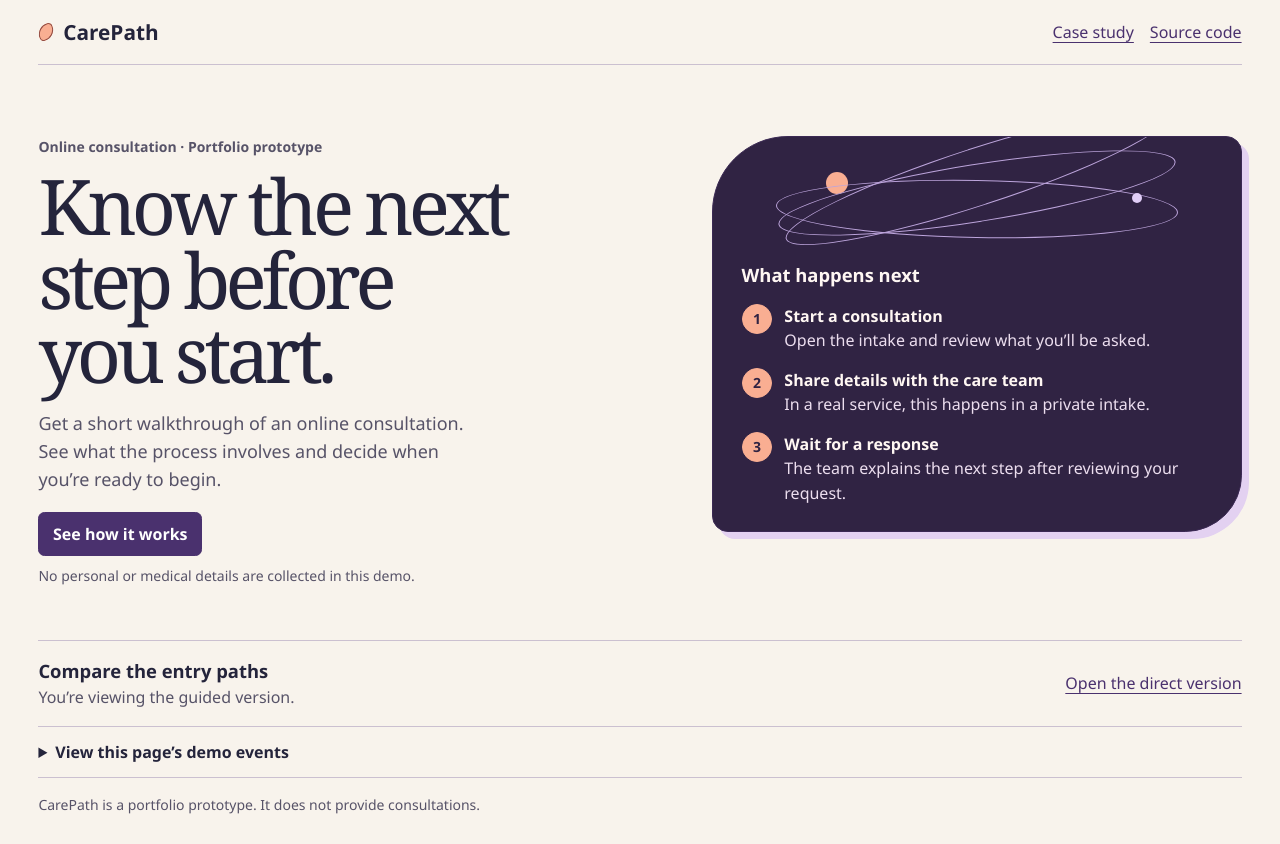
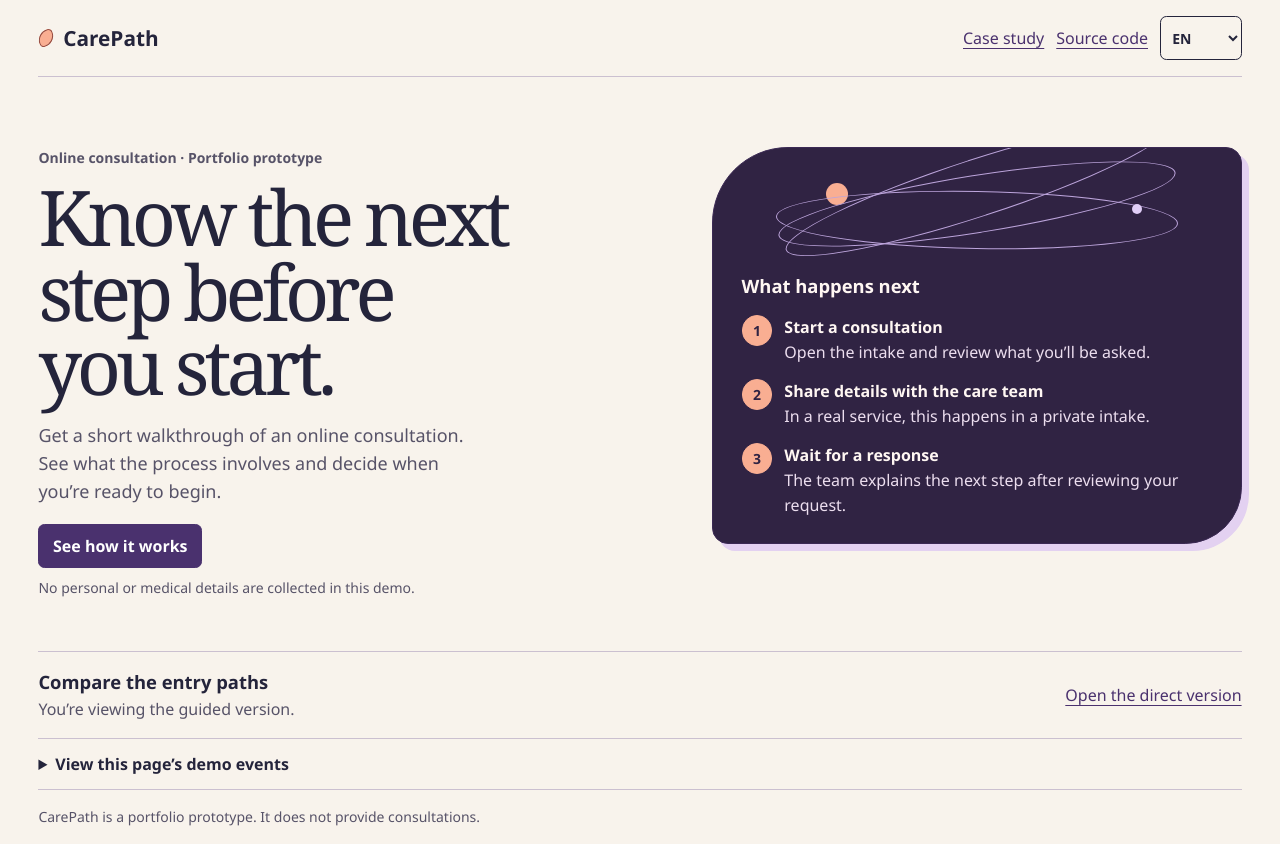
Before and after one commit to wesleybertolaia/carepath, a plain HTML site: page index.html in a window 1280 px wide. Drawn offline with Linux system fonts and the light colour scheme.

Commit message:
Add English and Brazilian Portuguese language support

```diff
--- a/app.js
+++ b/app.js
@@ -1,3 +1,4 @@
+const { t, apply, url } = window.siteLocale;
 const variant = new URLSearchParams(location.search).get('path') === 'direct' ? 'direct' : 'guided';
 const topics = {
   steps: ['How the process works', 'You’d open a private intake, share the details the care team requests, and wait for a response about the next step.'],
@@ -15,7 +16,7 @@ let selection = '';
 
 function track(name, detail = '') {
   const item = document.createElement('li');
-  item.textContent = variant + ' / ' + name + (detail ? ' / ' + detail : '');
+  item.textContent = t(variant) + ' / ' + t(name) + (detail ? ' / ' + t(detail) : '');
   events.append(item);
 }
 
@@ -23,8 +24,9 @@ function showStep(step, markup, progress) {
   hero.hidden = true;
   flow.hidden = false;
   flow.dataset.progress = progress;
-  stepLabel.textContent = step;
+  stepLabel.textContent = t(step);
   stage.innerHTML = '<div>' + markup + '</div>';
+  apply(stage);
   stage.querySelector('h2').focus();
 }
 
@@ -80,7 +82,7 @@ if (variant === 'direct') {
   document.querySelector('#offer-copy').textContent = 'Open the intake preview to see where a consultation request would begin.';
   document.querySelector('#variant-label').textContent = 'You’re viewing the direct version.';
   const link = document.querySelector('#variant-link');
-  link.href = './';
+  link.href = url('./');
   link.textContent = 'Open the guided version';
   begin.textContent = 'Start consultation';
 }
--- a/index.html
+++ b/index.html
@@ -8,12 +8,14 @@
   <title>CarePath | Online consultation preview</title>
   <link rel="icon" href="data:,">
   <link rel="stylesheet" href="./style.css?v=demo-width">
-  <script src="./app.js" defer></script>
+  <script src="./locale.js"></script>
+  <script src="./app.js?v=languages" defer></script>
+  <link rel="stylesheet" href="./locale.css">
 </head>
 <body>
   <header class="wrap header">
     <a class="brand" href="./"><span aria-hidden="true"></span>CarePath</a>
-    <nav aria-label="Project links"><a href="https://wesleybertolaia.github.io/portfolio/#carepath">Case study</a><a href="https://github.com/wesleybertolaia/carepath">Source code</a></nav>
+    <nav aria-label="Project links"><a href="https://wesleybertolaia.github.io/portfolio/#carepath">Case study</a><a href="https://github.com/wesleybertolaia/carepath">Source code</a><span data-language-menu></span></nav>
   </header>
   <main class="wrap">
     <section class="hero" aria-labelledby="hero-title">
--- /dev/null
+++ b/locale.css
@@ -0,0 +1,17 @@
+[data-language-menu] { display: inline-flex; align-items: center; }
+[data-language-menu]:empty { display: none; }
+.language-picker {
+  min-height: 44px;
+  min-width: 5.1rem;
+  max-width: 100%;
+  padding: .3rem .45rem;
+  border: 1px solid currentColor;
+  border-radius: .4rem;
+  background: transparent;
+  color: inherit;
+  font: 650 .875rem/1 system-ui, sans-serif;
+  cursor: pointer;
+}
+.language-picker option { color: CanvasText; background: Canvas; }
+header:has(> [data-language-menu]) { flex-wrap: wrap; gap: .45rem .8rem; }
+header nav:has(> [data-language-menu]) { display: flex; flex-wrap: wrap; align-items: center; gap: .35rem .75rem; }
--- /dev/null
+++ b/locale.js
@@ -0,0 +1,169 @@
+(() => {
+  const messages = {
+    "Language": "Idioma",
+    "Portfolio": "Portfólio",
+    "Main navigation": "Navegação principal",
+    "Case studies": "Estudos de caso",
+    "Case study": "Estudo de caso",
+    "Projects": "Projetos",
+    "Source": "Código-fonte",
+    "Source code": "Código-fonte",
+    "Sample data and changes are stored in this browser.": "Os dados de exemplo e as alterações ficam salvos neste navegador.",
+    "Back": "Voltar",
+    "Date": "Data",
+    "Time": "Horário",
+    "Patient": "Paciente",
+    "Consultation": "Consulta",
+    "Cleaning": "Limpeza",
+    "Changes could not be saved in this browser.": "Não foi possível salvar as alterações neste navegador.",
+    "Open full site": "Abrir site completo",
+    "CarePath is a portfolio prototype for an online consultation landing page and intake funnel.": "CarePath é um protótipo de portfólio para uma página de consulta online e seu fluxo inicial.",
+    "CarePath | Online consultation preview": "CarePath | Prévia de consulta online",
+    "Project links": "Links do projeto",
+    "Online consultation · Portfolio prototype": "Consulta online · Protótipo de portfólio",
+    "Know the next step before you start.": "Saiba o que vem a seguir antes de começar.",
+    "Get a short walkthrough of an online consultation. See what the process involves and decide when you’re ready to begin.": "Entenda como funciona uma consulta online e decida quando estiver pronto para começar.",
+    "See how it works": "Veja como funciona",
+    "Enable JavaScript to try this interactive prototype.": "Ative o JavaScript para experimentar este protótipo interativo.",
+    "No personal or medical details are collected in this demo.": "Esta demonstração não coleta dados pessoais ou médicos.",
+    "What happens next": "O que acontece depois",
+    "Start a consultation": "Comece uma consulta",
+    "Open the intake and review what you’ll be asked.": "Abra a prévia do formulário e veja o que seria solicitado.",
+    "Share details with the care team": "Compartilhe informações com a equipe de saúde",
+    "In a real service, this happens in a private intake.": "Em um serviço real, isso acontece em um formulário privado.",
+    "Wait for a response": "Aguarde um retorno",
+    "The team explains the next step after reviewing your request.": "A equipe orienta você sobre o próximo passo após analisar a solicitação.",
+    "Consultation preview": "Prévia da consulta",
+    "Back to overview": "Voltar ao início",
+    "Prototype variants": "Versões do protótipo",
+    "Compare the entry paths": "Compare os caminhos de entrada",
+    "You’re viewing the guided version.": "Você está na versão guiada.",
+    "Open the direct version": "Abrir versão direta",
+    "View this page’s demo events": "Ver eventos da demonstração",
+    "Events stay in this page and reset when it reloads. They are never sent to an analytics service.": "Os eventos ficam nesta página e são apagados ao recarregar. Eles não são enviados a serviços de análise.",
+    "CarePath is a portfolio prototype. It does not provide consultations.": "O CarePath é um protótipo de portfólio e não oferece consultas.",
+    "How the process works": "Como funciona o processo",
+    "You’d open a private intake, share the details the care team requests, and wait for a response about the next step.": "Você preencheria um formulário privado com as informações solicitadas e aguardaria a orientação da equipe de saúde.",
+    "Timing and availability": "Prazos e disponibilidade",
+    "Availability depends on the service. Starting an intake would begin a request. It would not reserve an appointment or guarantee a response time.": "A disponibilidade depende do serviço. Preencher um formulário inicia uma solicitação, sem reservar horário nem garantir prazo de resposta.",
+    "Who reviews the request": "Quem analisa a solicitação",
+    "The service would tell you which team reviews your intake and how to contact them before you share personal information.": "Antes de você compartilhar dados pessoais, o serviço informaria qual equipe analisa a solicitação e como contatá-la.",
+    "Step 1 of 2": "Etapa 1 de 2",
+    "Step 2 of 2": "Etapa 2 de 2",
+    "What would you like to know first?": "O que você quer saber primeiro?",
+    "Choose one topic": "Escolha um assunto",
+    "Show my overview": "Ver explicação",
+    "Start consultation": "Iniciar consulta",
+    "Choose another topic": "Escolher outro assunto",
+    "Consultation intake preview": "Prévia do formulário inicial",
+    "You’ve reached the intake": "Você chegou ao formulário inicial",
+    "A live intake would ask for contact information and other details needed to review your request. This prototype skips those fields.": "Em um atendimento real, o formulário pediria dados de contato e outras informações necessárias para analisar a solicitação. O protótipo não inclui esses campos.",
+    "Finish demo": "Concluir demonstração",
+    "Demo complete": "Demonstração concluída",
+    "Preview complete": "Prévia concluída",
+    "No consultation was requested and no personal information was collected.": "Nenhuma consulta foi solicitada e nenhum dado pessoal foi coletado.",
+    "Start an online consultation.": "Inicie uma consulta online.",
+    "Open the intake preview to see where a consultation request would begin.": "Abra a prévia do formulário para ver como começa uma solicitação de consulta.",
+    "You’re viewing the direct version.": "Você está na versão direta.",
+    "Open the guided version": "Abrir versão guiada",
+    "guided": "guiada",
+    "direct": "direta",
+    "landing_view": "abertura da página",
+    "guidance_start": "início do fluxo guiado",
+    "topic_selected": "assunto escolhido",
+    "tailored_overview_view": "explicação exibida",
+    "consultation_start": "início do formulário",
+    "demo_complete": "demonstração concluída",
+    "steps": "processo",
+    "availability": "disponibilidade",
+    "team": "equipe"
+  };
+  const key = 'wesley-portfolio-language';
+  const supported = value => {
+    const base = value?.toLowerCase().split('-')[0];
+    if (base === 'pt') return 'pt-BR';
+    if (base === 'en') return 'en';
+  };
+  let saved;
+  try { saved = supported(localStorage.getItem(key)); } catch { /* Storage can be disabled. */ }
+  const requested = supported(new URLSearchParams(location.search).get('lang'));
+  const language = requested || saved || (navigator.languages || []).map(supported).find(Boolean)
+    || supported(navigator.language) || 'en';
+  if (requested) {
+    try { localStorage.setItem(key, language); } catch { /* The URL still keeps the preference. */ }
+  }
+  document.documentElement.lang = language;
+
+  const t = text => language === 'pt-BR' && Object.hasOwn(messages, text) ? messages[text] : text;
+  const date = value => language === 'pt-BR' && /^\d{4}-\d{2}-\d{2}$/.test(value)
+    ? value.split('-').reverse().join('/') : value;
+
+  function url(href) {
+    const link = new URL(href, location.href);
+    if (link.origin === location.origin && ['http:', 'https:'].includes(link.protocol)) {
+      if (language === 'pt-BR' || requested) link.searchParams.set('lang', language);
+    }
+    return link.href;
+  }
+
+  function textNode(text) {
+    const plain = text.trim();
+    return plain ? text.replace(plain, t(plain)) : text;
+  }
+
+  function apply(root) {
+    if (language === 'pt-BR') {
+      const walker = document.createTreeWalker(root, NodeFilter.SHOW_TEXT, {
+        acceptNode: node => node.parentElement?.closest('script, style')
+          ? NodeFilter.FILTER_REJECT : NodeFilter.FILTER_ACCEPT,
+      });
+      while (walker.nextNode()) {
+        const node = walker.currentNode;
+        const translated = textNode(node.data);
+        if (node.data === translated) continue;
+        if (node.parentElement?.matches('option:not([value])')) node.parentElement.value = node.data.trim();
+        node.data = translated;
+      }
+      for (const item of root.querySelectorAll('[aria-label], [title], [placeholder], meta[name="description"]')) {
+        for (const attribute of ['aria-label', 'title', 'placeholder', 'content']) {
+          if (item.hasAttribute(attribute)) item.setAttribute(attribute, t(item.getAttribute(attribute)));
+        }
+      }
+    }
+    for (const link of root.querySelectorAll('a[href]')) {
+      const href = link.getAttribute('href');
+      if (href && !href.startsWith('#')) link.href = url(href);
+    }
+  }
+
+  // Translate literal template labels before Angular compiles the template.
+  function template(markup) {
+    if (language !== 'pt-BR') return markup;
+    return markup.replace(/>([^<>]+)(?=<)/g, (_, text) => '>' + textNode(text))
+      .replace(/(aria-label|placeholder|title)="([^"]+)"/g, (_, key, value) => key + '="' + t(value) + '"');
+  }
+
+  function initialize() {
+    apply(document);
+    const mount = document.querySelector('[data-language-menu]');
+    if (!mount || window.self !== window.top) return;
+    const select = document.createElement('select');
+    select.className = 'language-picker';
+    select.setAttribute('aria-label', t('Language'));
+    select.add(new Option('EN', 'en'));
+    select.add(new Option('PT-BR', 'pt-BR'));
+    select.value = language;
+    select.addEventListener('change', () => {
+      const next = new URL(location.href);
+      next.searchParams.set('lang', select.value);
+      const project = document.querySelector('.project-card[aria-pressed="true"]')?.dataset.project;
+      if (project) next.searchParams.set('demo', project);
+      try { localStorage.setItem(key, select.value); } catch { /* The URL carries the choice. */ }
+      location.assign(next);
+    });
+    mount.replaceChildren(select);
+  }
+
+  window.siteLocale = { language, t, date, url, apply, template };
+  document.addEventListener('DOMContentLoaded', initialize, { once: true });
+})();
```
